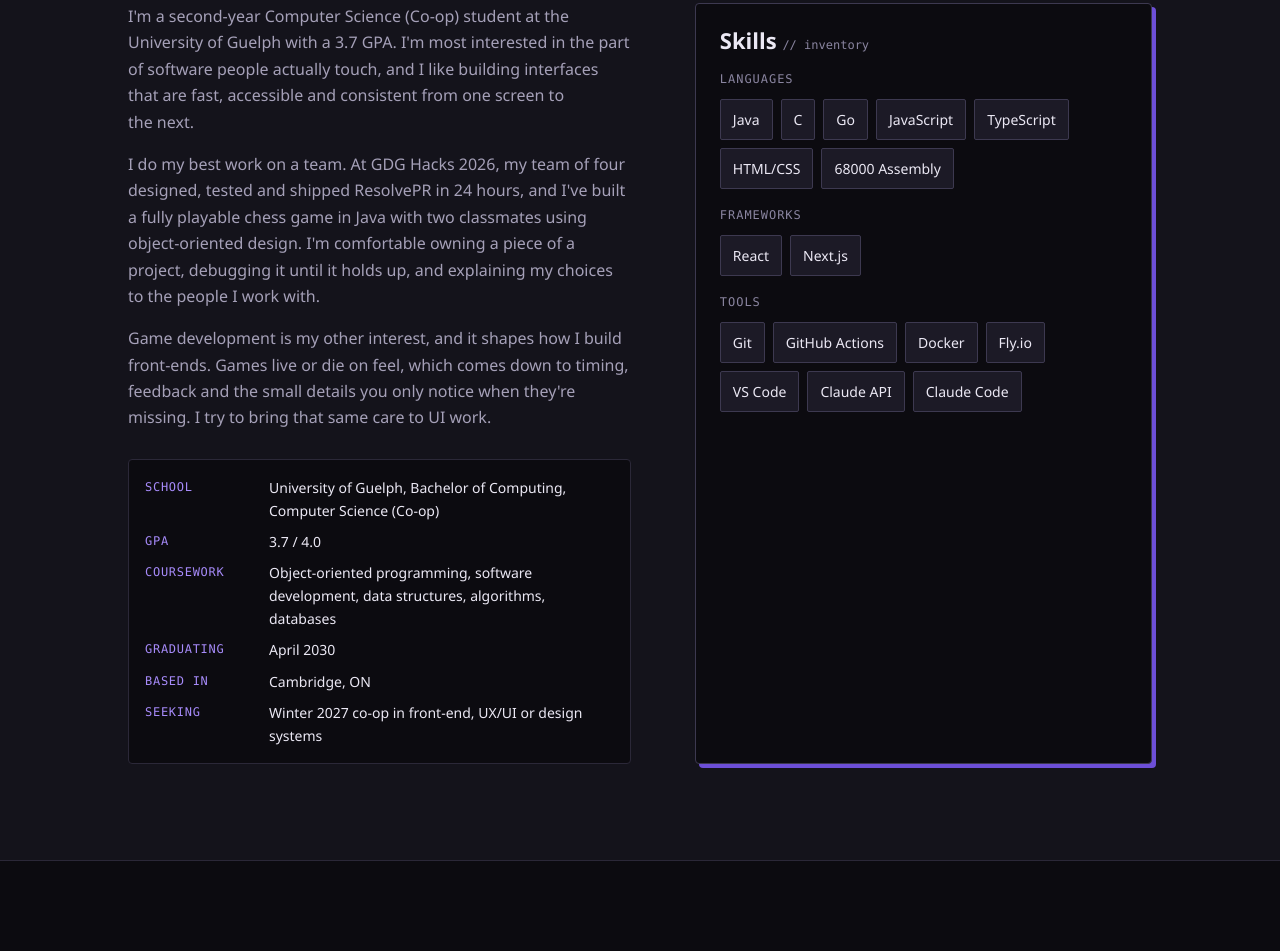
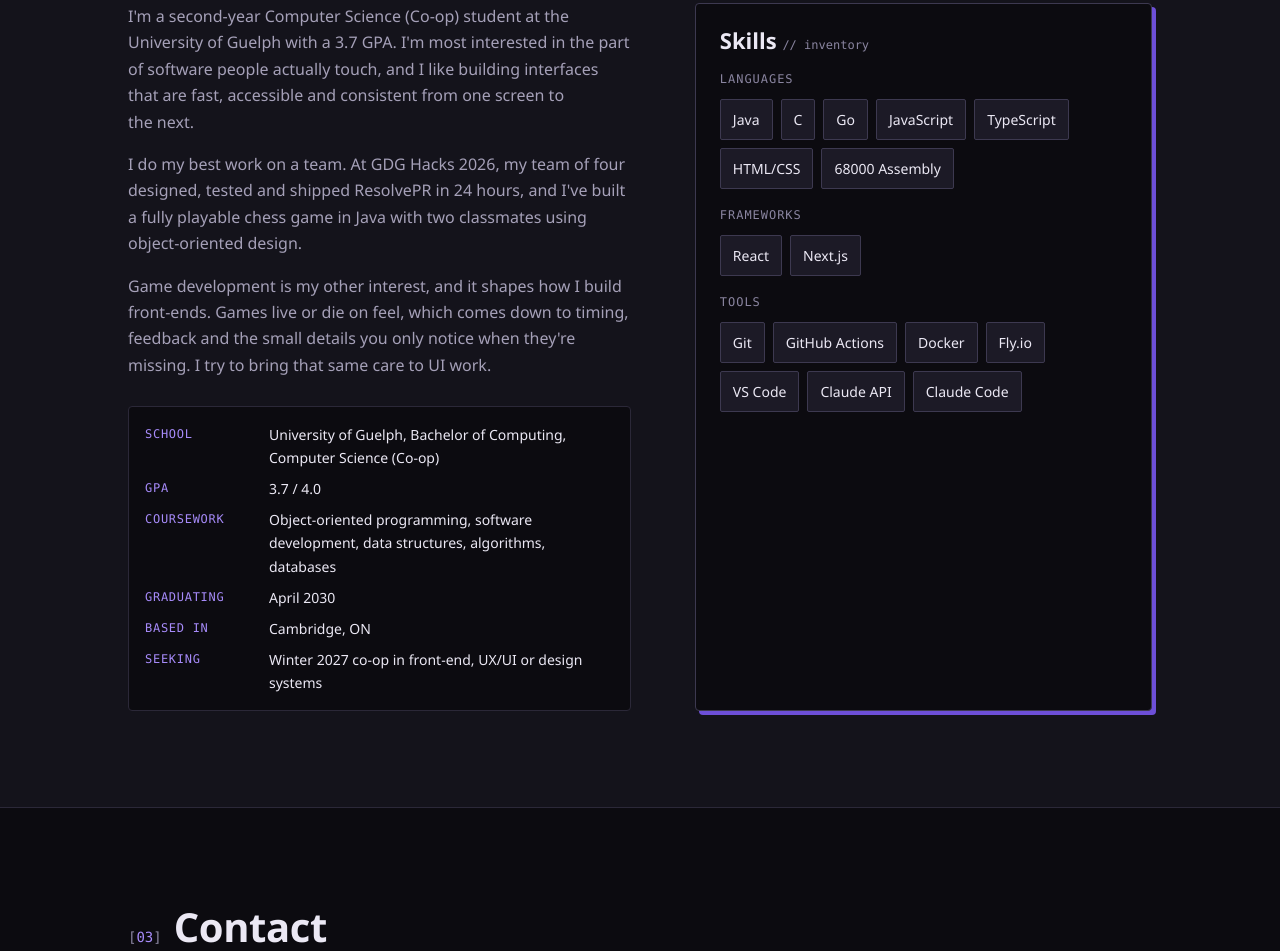
Before and after one commit to RemusTrapsa/my_portfolio, a plain HTML site: page index.html in a window 1280 px wide. Shown: the part 1998-2949 px from the top of the page. Drawn offline with Linux system fonts and the light colour scheme.

Commit message:
Trim About section middle paragraph

```diff
--- a/index.html
+++ b/index.html
@@ -260,7 +260,7 @@
         <div class="about__grid">
           <div class="about__text">
             <p>I'm a second-year Computer Science (Co-op) student at the University of Guelph with a 3.7 GPA. I'm most interested in the part of software people actually touch, and I like building interfaces that are fast, accessible and consistent from one screen to the next.</p>
-            <p>I do my best work on a team. At GDG Hacks 2026, my team of four designed, tested and shipped ResolvePR in 24 hours, and I've built a fully playable chess game in Java with two classmates using object-oriented design. I'm comfortable owning a piece of a project, debugging it until it holds up, and explaining my choices to the people I work with.</p>
+            <p>I do my best work on a team. At GDG Hacks 2026, my team of four designed, tested and shipped ResolvePR in 24 hours, and I've built a fully playable chess game in Java with two classmates using object-oriented design.</p>
             <p>Game development is my other interest, and it shapes how I build front-ends. Games live or die on feel, which comes down to timing, feedback and the small details you only notice when they're missing. I try to bring that same care to UI work.</p>
 
             <dl class="facts">
```
